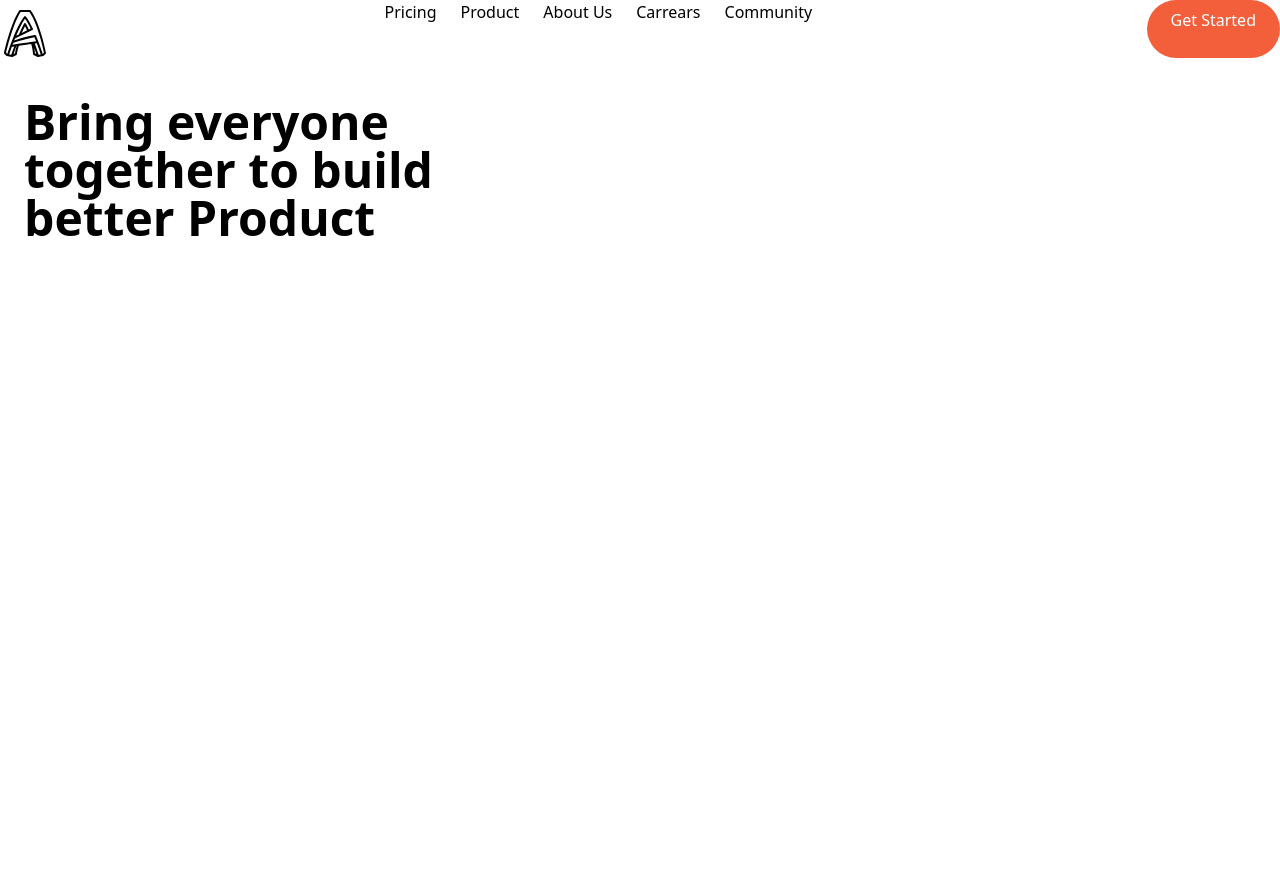
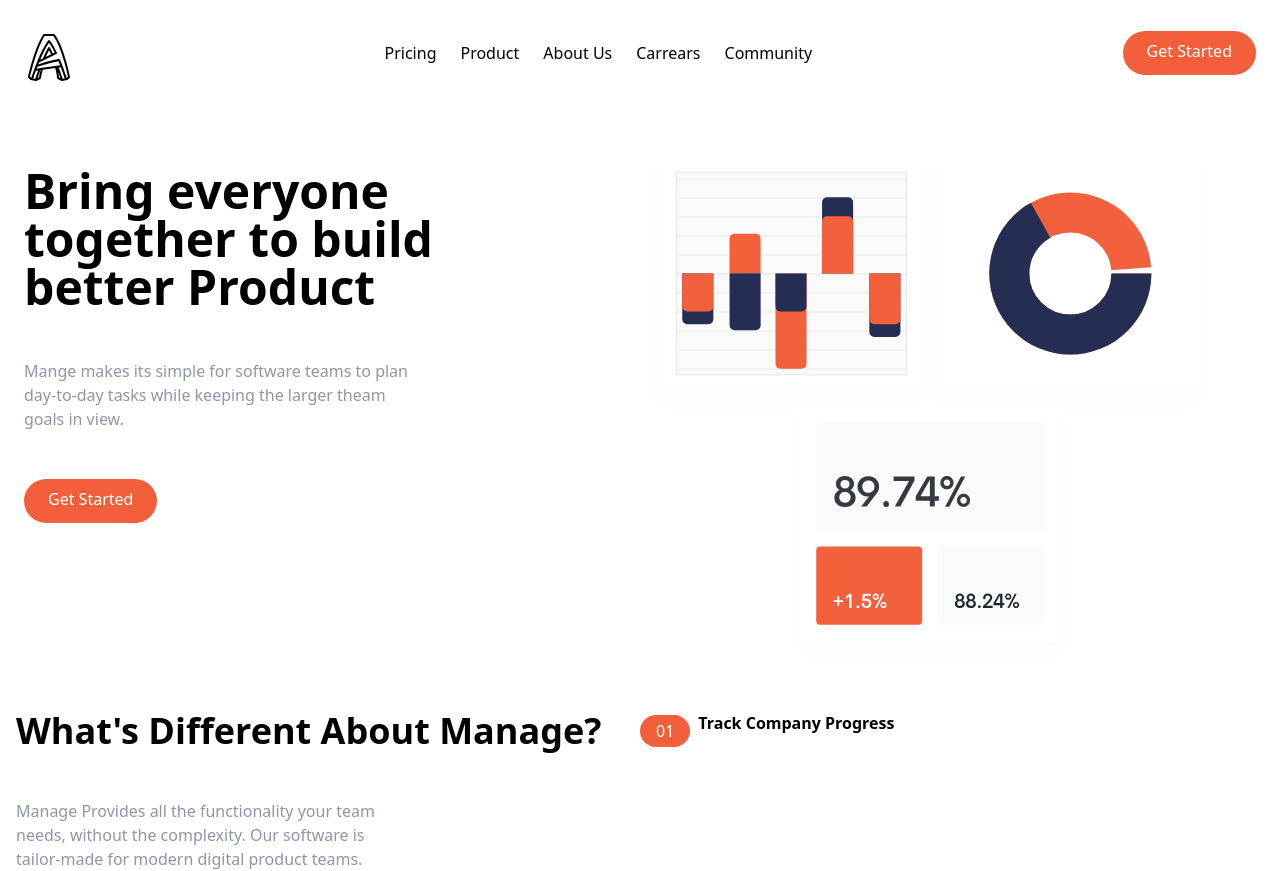
Before and after one commit to moabdurrakib/tailwind-landing-page, a website: page index.html in a window 1280 px wide. Before the commit the page ends 800 px from the top, so only its background shows below. Drawn offline with Linux system fonts and the light colour scheme.

Commit message:
Hero section completed

```diff
--- a/index.html
+++ b/index.html
@@ -9,9 +9,9 @@
 </head>
 <body>
     <!--Navbar-->
-    <nav class="relative container mx-auto ">
+    <nav class="relative container mx-auto p-6">
         <!--Flex Container-->
-        <div class="flex item-center justify-between">
+        <div class="flex items-center justify-between">
             <!-- Logo -->
             <div class="pt-2">
                 <img src="img/logo.svg" alt="">
@@ -38,10 +38,53 @@
                 <h1 class="max-w-md text-4xl font-bold text-center md:text-5xl md:text-left">
                     Bring everyone together to build better Product
                 </h1>
+                <p class="max-w-sm text-center text-darkGrayisBlue md:text-left">
+                    Mange makes its simple for software teams to plan day-to-day tasks
+                    while keeping the larger theam goals in view.
+                </p>
+                <div class="flex justify-center md:justify-start">
+                    <a href="#" class="p-3 px-6 pt-2 text-white bg-brightRed rounded-full baseline hover:bg-bightRedLight">Get Started</a>
+                </div>
             </div>
+            <!-- Image -->
+            <div class="md:w-1/2">
+                <img src="img/hero.svg" alt="">
+            </div>
+        </div>
+    </section>
 
+    <!-- FEatures Sections -->
+    <section id="featues">
+        <div class="container flex flex-col px-4 mx-auto mt-10 space-y-12 md:space-y-0 md:flex-row">
+            <!-- What's Differents -->
+            <div class="flex flex-col space-y-12 md:w-1/2">
+                <h2 class="max-2-md text-4xl font-bold text-center md:text-left">
+                    What's Different About Manage?
+                </h2>
+                <p class="max-w-sm text-center text-darkGrayisBlue md:text-left">
+                    Manage Provides all the functionality your team needs, without the complexity. Our software is tailor-made for modern digital product teams.
+                </p>
+
+            </div>
+            <!-- Numbered LIst -->
+            <div class="flex flex-col space-y-8 md:w-1/2">
+                <!-- List Items 1 -->
+                <div class="flex flex-col space-7-3 md:space-y-0 md:space-x-6 md:flex-row">
+                    <!-- Heading -->
+                    <div class="rounded-l-full bg-brightREdSupLIght md:bg-transparent">
+                        <div class="flex items-center space-x-2">
+                            <div class="px-4 py-2 text-white rounded-full md:py-1 bg-brightRed">
+                                01
+                            </div>
+                            <h3 class="text-base font-bold md:mb-4">
+                                Track Company Progress
+                            </h3>
+                        </div>
+
+                    </div>
+                </div>
+            </div>
         </div>
-
     </section>
 </body>
 </html>
```
Also changed, not shown: css/main.css, img/hero.svg (added).
